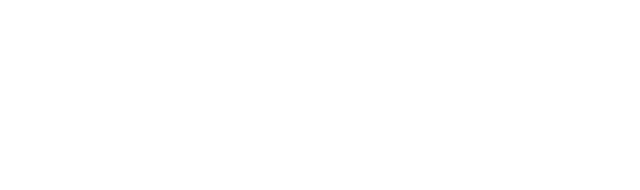
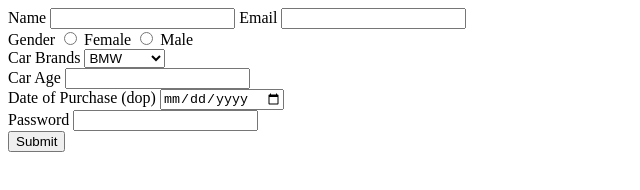
Before and after one commit to acciojob/car-insurance-form-arifhussain1999, a website: page main.html in a window 1280 px wide. Shown: the whole page, without its empty margins (0-640 px from the left). Drawn offline with Linux system fonts and the light colour scheme.

Commit message:
created a submission

```diff
--- a/main.html
+++ b/main.html
@@ -10,7 +10,38 @@
 	<!-- the entire body must be written by student -->
     <script type="text/javascript" src="./script.js">
 </script>
+<form>
 
+	<label for="name">Name</label>
+	<input id="name" type="text" required>
+
+	<label for="email">Email</label>
+	<input id="email" type="email" required><br>
+
+	<label>Gender</label>
+	<input id="gender_f" type="radio" name="gender"required>
+	<label for="gender_f">Female</label>
+	<input id="gender_m" type="radio" name="gender"required>
+	<label for="gender_m">Male</label><br>
+
+	<label for="cars">Car Brands</label>
+	<select id="cars">
+		<option>BMW</option>
+		<option>Audi</option>
+		<option>Mercedez</option>
+	</select><br>
+
+	<label for="carage">Car Age</label>
+	<input id="carage" type="number" required><br>
+
+	<label for="dop">Date of Purchase (dop)</label>
+	<input id="dop" type="date" required><br>
+
+	<label for="password">Password</label>
+	<input id="password" type="password" required><br>
+
+	<input type="submit" id="submit" value="Submit">
+</form>
 </body>
 
 </html>
```
